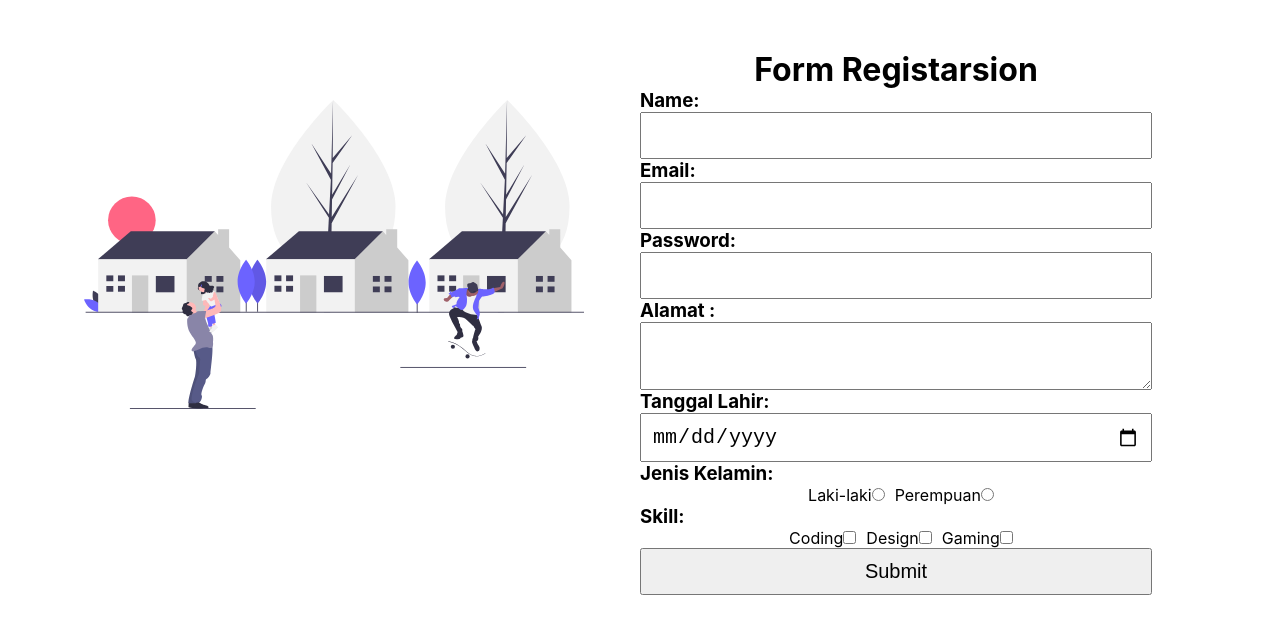
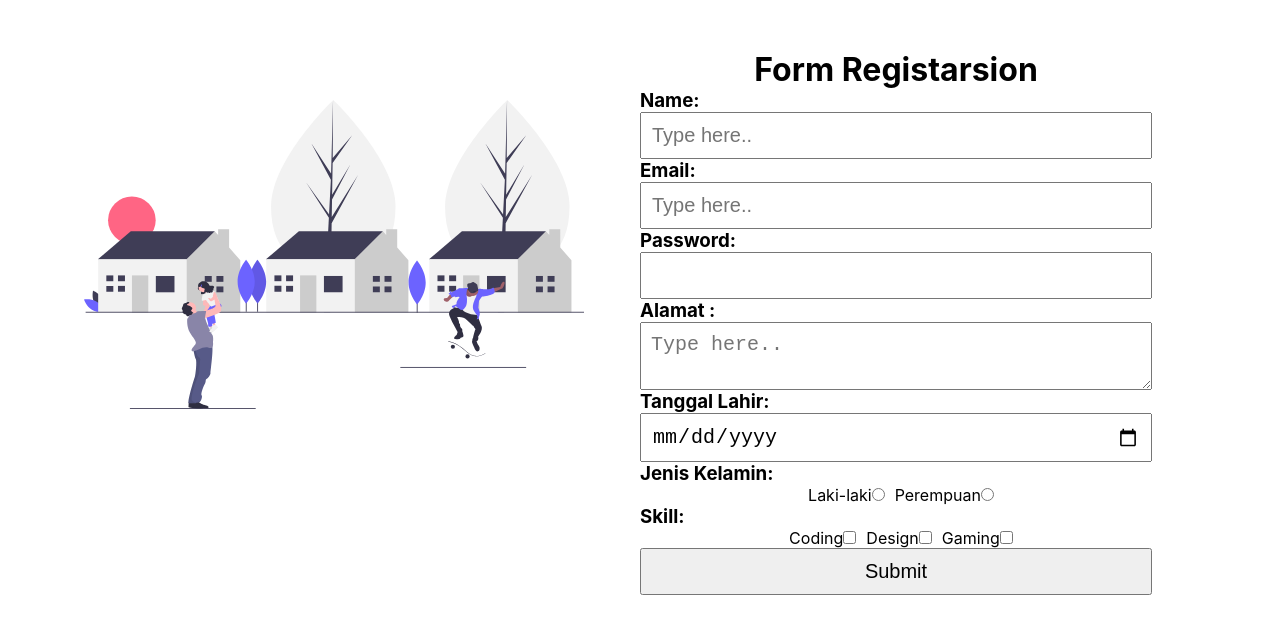
Before and after one commit to agusTrih/exercise6-react, a React (Create React App) app: page / in a window 1280 px wide. Shown: the top 634 px of the page. Built offline with nearby package versions, Linux system fonts and the light colour scheme.

Commit message:
add placeholder

```diff
--- a/src/component/Form/Form.jsx
+++ b/src/component/Form/Form.jsx
@@ -42,6 +42,7 @@ function Form() {
                     type="text"
                     name="name"
                     id="fullName"
+                    placeholder="Type here.."
                     value={name}
                     onChange={(event) => setName(event.target.value)}
                 />
@@ -51,6 +52,7 @@ function Form() {
                     type="email"
                     name="email"
                     id="email"
+                    placeholder="Type here.."
                     value={email}
                     onChange={(event) => setEmail(event.target.value)}
                 />
@@ -67,6 +69,7 @@ function Form() {
                     name="address"
                     id="address"
                     value={address}
+                    placeholder="Type here.."
                     onChange={(event) => setAddress(event.target.value)}
                 ></textarea>
                 <h3>Tanggal Lahir:</h3>
```
